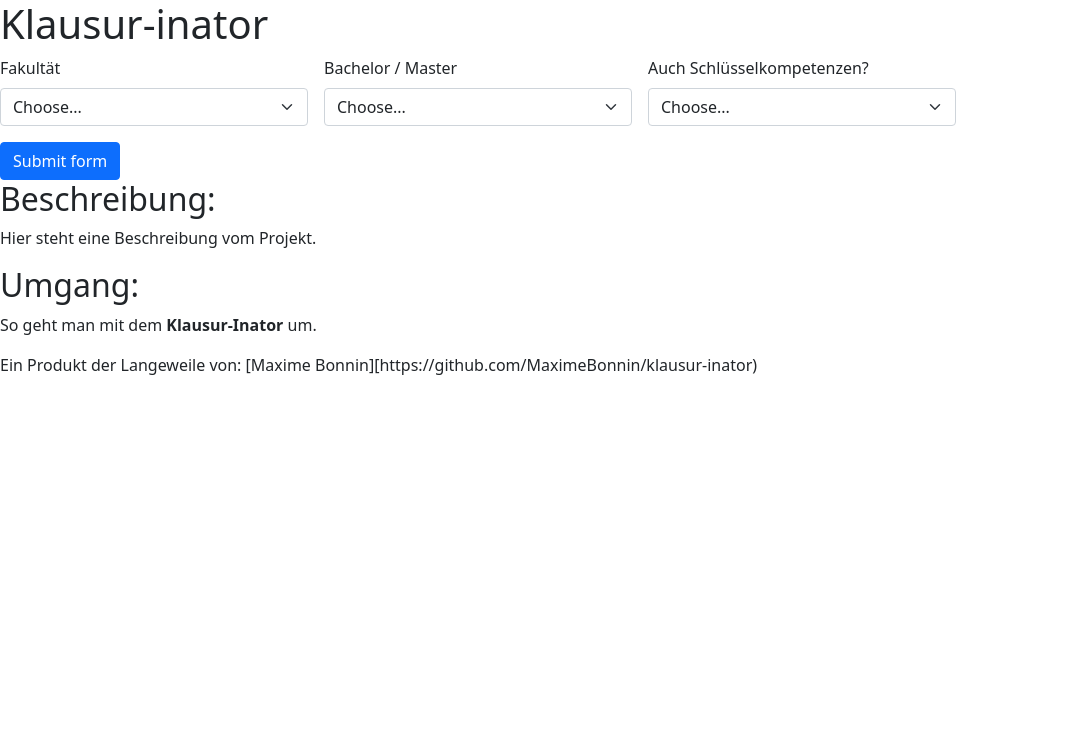
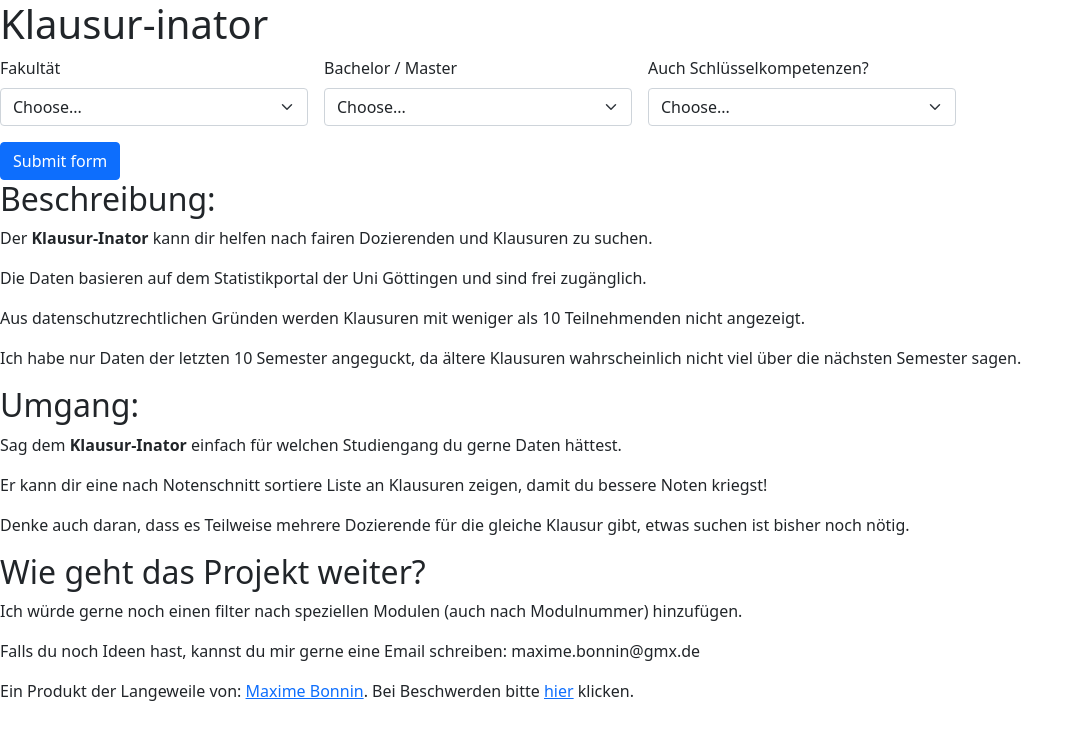
Before and after one commit to MaximeBonnin/klausur-inator, a Flask app: page / in a window 1280 px wide. Shown: the top 740 px of the page, without its empty margins (0-1083 px from the left). Run offline with Flask 2, Linux system fonts and the light colour scheme; parts of the project's set-up code (start-up, migrations or seed data) failed here and were passed over.

Commit message:
Beschreibung added

```diff
--- a/templates/base.html
+++ b/templates/base.html
@@ -65,6 +65,6 @@
   <script src="https://cdn.jsdelivr.net/npm/bootstrap@5.0.2/dist/js/bootstrap.bundle.min.js" integrity="sha384-MrcW6ZMFYlzcLA8Nl+NtUVF0sA7MsXsP1UyJoMp4YLEuNSfAP+JcXn/tWtIaxVXM" crossorigin="anonymous"></script>
   </body>
   <footer>
-    Ein Produkt der Langeweile von: [Maxime Bonnin][https://github.com/MaximeBonnin/klausur-inator)
+    Ein Produkt der Langeweile von: <a href="https://github.com/MaximeBonnin/klausur-inator">Maxime Bonnin</a>. Bei Beschwerden bitte <a href="https://www.google.com/url?sa=t&rct=j&q=&esrc=s&source=web&cd=&cad=rja&uact=8&ved=2ahUKEwinlKrjmOD6AhWtxgIHHTMLBWQQwqsBegQICRAB&url=https%3A%2F%2Fwww.youtube.com%2Fwatch%3Fv%3DdQw4w9WgXcQ&usg=AOvVaw0aHtehaphMhOCAkCydRLZU">hier</a> klicken.
   </footer>
 </html>
--- a/templates/index.html
+++ b/templates/index.html
@@ -10,9 +10,17 @@
 {% block content %}
 <div>
     <h2>Beschreibung:</h2>
-    <p>Hier steht eine Beschreibung vom Projekt.</p>
+    <p>Der <b>Klausur-Inator</b> kann dir helfen nach fairen Dozierenden und Klausuren zu suchen.</p>
+    <p>Die Daten basieren auf dem Statistikportal der Uni Göttingen und sind frei zugänglich.</p>
+    <p>Aus datenschutzrechtlichen Gründen werden Klausuren mit weniger als 10 Teilnehmenden nicht angezeigt.</p>
+    <p>Ich habe nur Daten der letzten 10 Semester angeguckt, da ältere Klausuren wahrscheinlich nicht viel über die nächsten Semester sagen.</p>
     <h2>Umgang:</h2>
-    <p>So geht man mit dem <b>Klausur-Inator</b> um.</p>
+    <p>Sag dem <b>Klausur-Inator</b> einfach für welchen Studiengang du gerne Daten hättest.</p>
+    <p>Er kann dir eine nach Notenschnitt sortiere Liste an Klausuren zeigen, damit du bessere Noten kriegst!</p>
+    <p>Denke auch daran, dass es Teilweise mehrere Dozierende für die gleiche Klausur gibt, etwas suchen ist bisher noch nötig.</p>
+    <h2>Wie geht das Projekt weiter?</h2>
+    <p>Ich würde gerne noch einen filter nach speziellen Modulen (auch nach Modulnummer) hinzufügen.</p>
+    <p>Falls du noch Ideen hast, kannst du mir gerne eine Email schreiben: maxime.bonnin@gmx.de</p>
 </div>
 
 {% endblock %}
```
